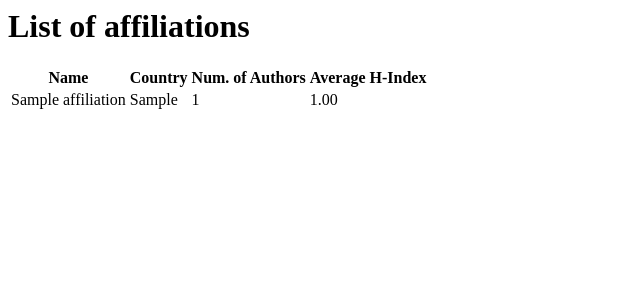
After one commit to Biancolinaa/prodsc, a Django app: page /main/affiliations in a window 1280 px wide. The commit adds this page. Shown: the top 300 px of the page, without its empty margins (0-640 px from the left). Run offline with Django 4.2, Linux system fonts and the light colour scheme; tables that the repository leaves empty hold one stand-in row (values such as "Sample post").

Commit message:
Add affiliations list

```diff
--- /dev/null
+++ b/mainapp/templates/affiliations.html
@@ -0,0 +1,25 @@
+<h1>List of affiliations</h1>
+
+
+<table>
+  <thead>
+    <tr>
+      <th>Name</th>
+      <th>Country</th>
+      <th>Num. of Authors</th>
+      <th>Average H-Index</th>
+    </tr>
+  </thead>
+  <tbody>
+    {% for a, h_index in affiliations %}
+    <tr>
+      <td>
+        {{ a.name }}
+      </td>
+      <td>{{ a.country }}</td>
+      <td>{{ a.author_count }}</td>
+      <td>{{ h_index }}</td>
+    </tr>
+    {% endfor %}
+  </tbody>
+</table>
--- a/mainapp/templates/index.html
+++ b/mainapp/templates/index.html
@@ -1,3 +1 @@
 Hello
-
-<img src="{% url 'random_image' %}" />
--- a/mainapp/urls.py
+++ b/mainapp/urls.py
@@ -8,6 +8,7 @@ urlpatterns = [
     path("author/<int:author_id>", views.author_info, name="author_info"),
     path("upload", views.upload, name="upload"),
     path("conferences", views.conferences, name="conferences"),
+    path("affiliations", views.affiliations, name="affiliations"),
     path(
         "conferences/distribution.png",
         images.conferences_distribution,
--- a/mainapp/views.py
+++ b/mainapp/views.py
@@ -2,6 +2,7 @@ import pandas as pd
 import math
 from io import BytesIO
 
+from django.db.models import Q, Count, Avg, StdDev, F
 from django.shortcuts import render, get_object_or_404
 
 from .models import Author, Conference, Publication, Affiliation, Paper
@@ -20,6 +21,21 @@ def conferences(request):
         {
             "conferences": conferences,
         },
+    )
+
+
+def affiliations(request):
+    affiliations = Affiliation.objects.all()
+    h_indexes_avgs = []
+    for a in affiliations:
+        h_index = a.publication_set.aggregate(Avg("author__h_index"))[
+            "author__h_index__avg"
+        ]
+        h_indexes_avgs.append("{:.2f}".format(h_index) if h_index is not None else "-")
+    return render(
+        request,
+        "affiliations.html",
+        {"affiliations": zip(affiliations, h_indexes_avgs)},
     )
 
 
```
